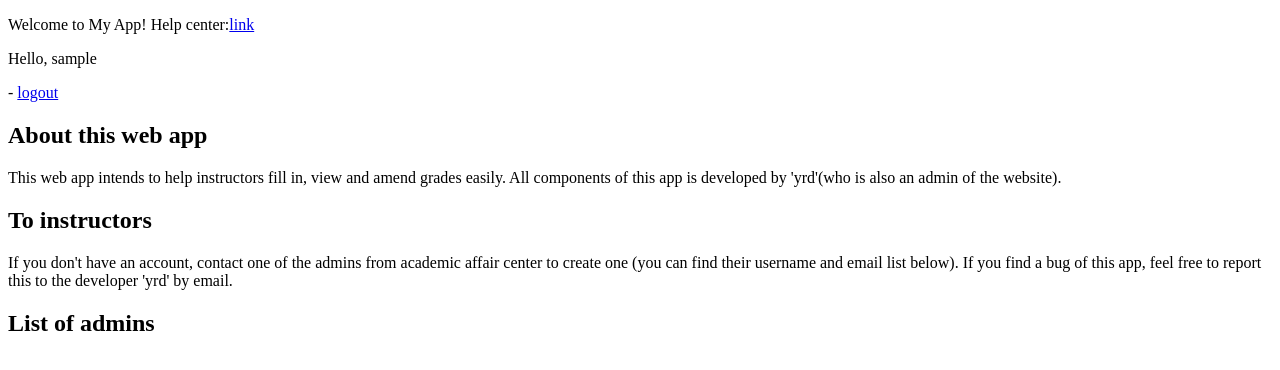
After one commit to Fudanyrd/COMP130010, a Django app: a page that uses myapp/templates/base.html in a window 1280 px wide. The commit adds this page. Shown: the top 370 px of the page. Run offline with Django 5.2, Linux system fonts and the light colour scheme; the visitor is signed in with stand-in values (Sample User, id 1); data that the repository does not hold is empty.

Commit message:
Add a simple help center

```diff
--- a/myapp/templates/base.html
+++ b/myapp/templates/base.html
@@ -6,7 +6,7 @@
 </head>
 
 <body>
-    <p> Welcome to My App!</p>
+    <p> Welcome to My App! Help center:<a href="{% url 'users:help' %}">link</a> </p>
     {% if user.is_authenticated %}
     <p>Hello, {{ user.username }}</p> -
     <a href="{% url 'users:logout' %}">logout</a>
--- /dev/null
+++ b/users/templates/help.html
@@ -0,0 +1,32 @@
+{% extends "base.html" %} {% block header %}
+<title>help-center</title>
+{% endblock header %} {% block content %}
+<div>
+  <h2>About this web app</h2>
+  <p>
+    This web app intends to help instructors fill in, view and amend grades
+    easily. All components of this app is developed by 'yrd'(who is also an
+    admin of the website).
+  </p>
+
+  <h2>To instructors</h2>
+  <p>
+    If you don't have an account, contact one of the admins from academic affair
+    center to create one (you can find their username and email list below). If
+    you find a bug of this app, feel free to report this to the developer 'yrd'
+    by email.
+  </p>
+  <h2>List of admins</h2>
+  <table>
+    <tbody>
+      {% for admin in admins %}
+      <tr>
+        <td>{{ admin.username }}</td>
+        <td>{{ admin.email }}</td>
+        <td><a href="mailto:{{ admin.email}}" >mail to him</a></td>
+      </tr>
+      {% endfor %}
+    </tbody>
+  </table>
+</div>
+{% endblock content %}
--- a/users/urls.py
+++ b/users/urls.py
@@ -6,5 +6,6 @@ app_name = 'users'
 
 urlpatterns = [
     url(r'^login/$', LoginView.as_view(template_name='login.html'), name='login'),
+    url(r'^$', views.help, name='help'),
     url(r'^logout/$', views.logout_view, name='logout'),
 ]
--- a/users/views.py
+++ b/users/views.py
@@ -3,8 +3,39 @@ from django.contrib.auth.forms import UserCreationForm
 from django.contrib.auth import login, logout, authenticate
 from django.http import HttpResponseRedirect, Http404
 from django.urls import reverse
+import mysql.connector
 
 # Create your views here.
 def logout_view(request):
     logout(request)
     return HttpResponseRedirect(reverse('myapp:index'))
+
+class Admin():
+    def __init__(self, username, email):
+        self.username = username
+        self.email = email
+
+def help(request):
+    # this is not login required. Anyone can access this page.
+    connection = mysql.connector.connect(
+        user = 'root',
+        password = 'Yrd37538311',
+        database='grade',
+    )
+    cursor = connection.cursor()
+    cursor.execute(
+        """
+        select email, username from auth_user where is_superuser = 1
+        """
+    )
+    admins = []
+    for tp in cursor.fetchall():
+        admins.append(Admin(tp[1], tp[0]))
+
+    cursor.close()
+    connection.close()
+
+    context = {
+        'admins': admins
+    }
+    return render(request, 'help.html', context)
```
